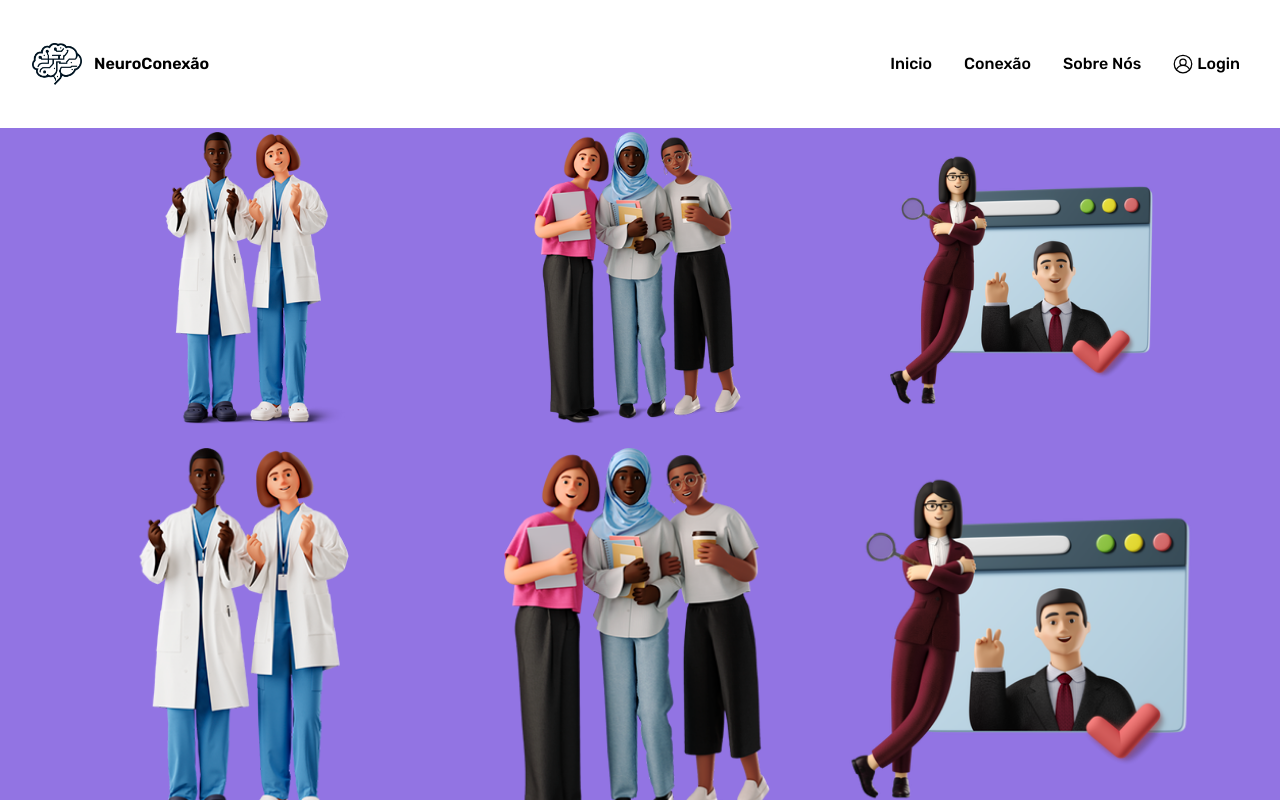
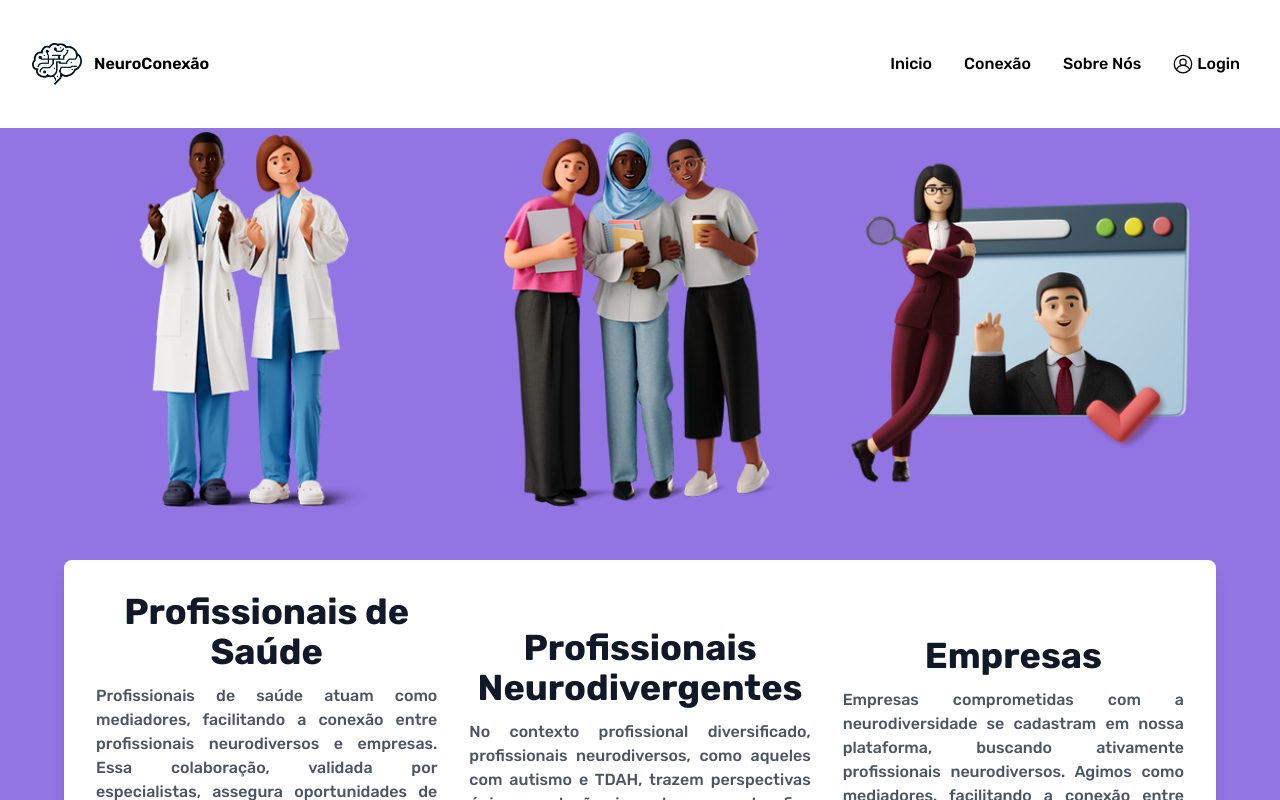
Before and after one commit to RecodeSquad14/NeuroConexao, a Next.js app: page /conexao in a window 1280 px wide. Shown: the top 800 px of the page. Built offline with nearby package versions, Linux system fonts and the light colour scheme.

Commit message:
alteração na conexão

```diff
--- a/src/app/conexao/page.js
+++ b/src/app/conexao/page.js
@@ -7,32 +7,6 @@ function Page() {
   return (
     <div className="bg-primary min-h-screen flex flex-col items-center justify-center">
       <div className="text-center">
-        {
-          <div className="flex justify-between">
-            <Image
-              src="/conexao-img/profissionalSaude.png"
-              alt="grupo de pessoas"
-              width={300}
-              height={300}
-              className="mx-auto max-w-full h-auto p-1 mb-4"
-            />
-            <Image
-              src="/conexao-img/profissionalNeuroatipico.png"
-              alt="grupo de pessoas"
-              width={300}
-              height={300}
-              className="mx-auto max-w-full h-auto p-1 mb-4"
-            />
-            <Image
-              src="/conexao-img/empresa.png"
-              alt="grupo de pessoas"
-              width={300}
-              height={300}
-              className="mx-auto max-w-full h-auto p-1 mb-4"
-            />
-          </div>
-        }
-
         {
           <div className="flex flex-wrap items-center justify-between">
             <Image
--- a/src/components/cardInfo/CardInfo.jsx
+++ b/src/components/cardInfo/CardInfo.jsx
@@ -2,7 +2,7 @@ import React from "react";
 
 function CardInfo({ text }) {
   return (
-    <div className="h-52 w-400 p-2 bg-secondary text-black text-center grid place-items-center rounded-md text-slate-100">
+    <div className="h-52 w-400 p-2 bg-secondary  text-center grid place-items-center rounded-md text-slate-100">
       {text}
     </div>
   );
```
